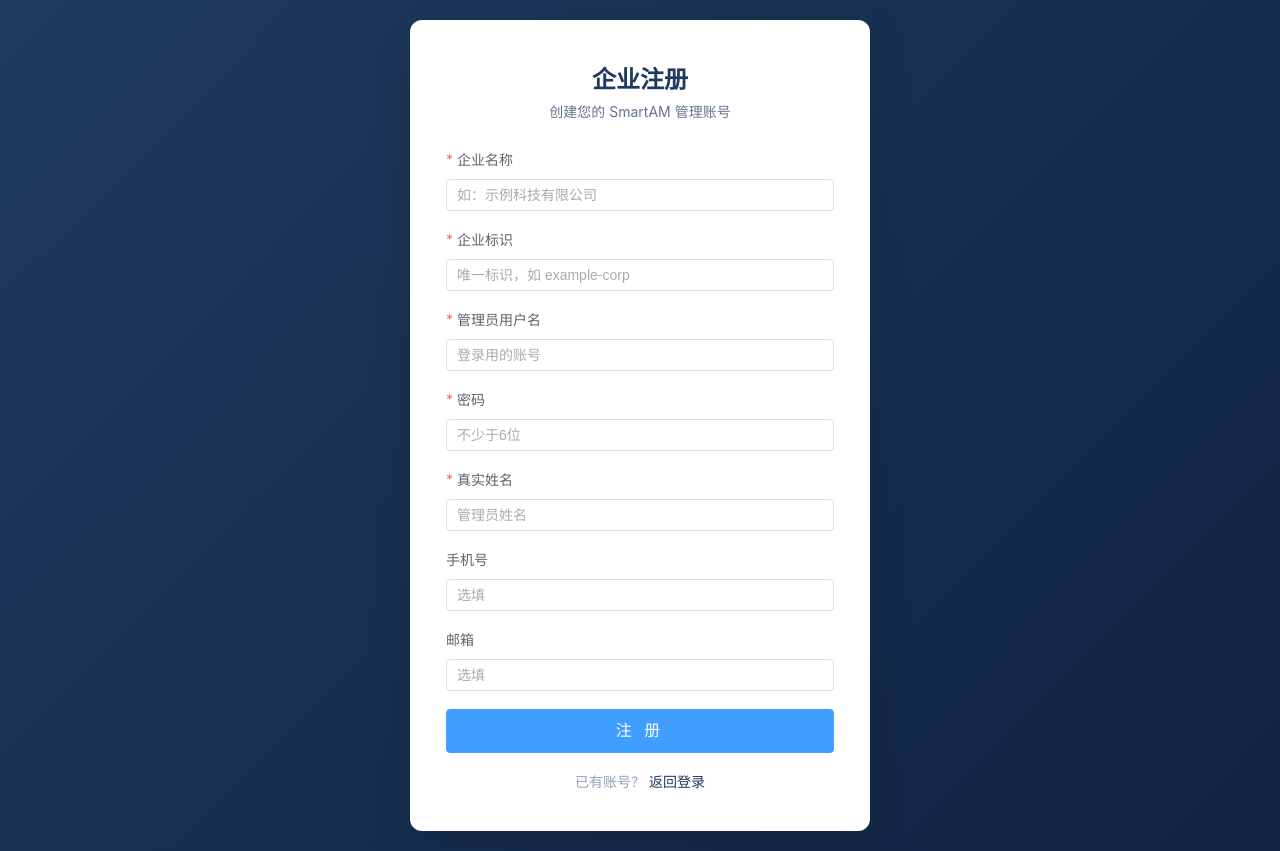
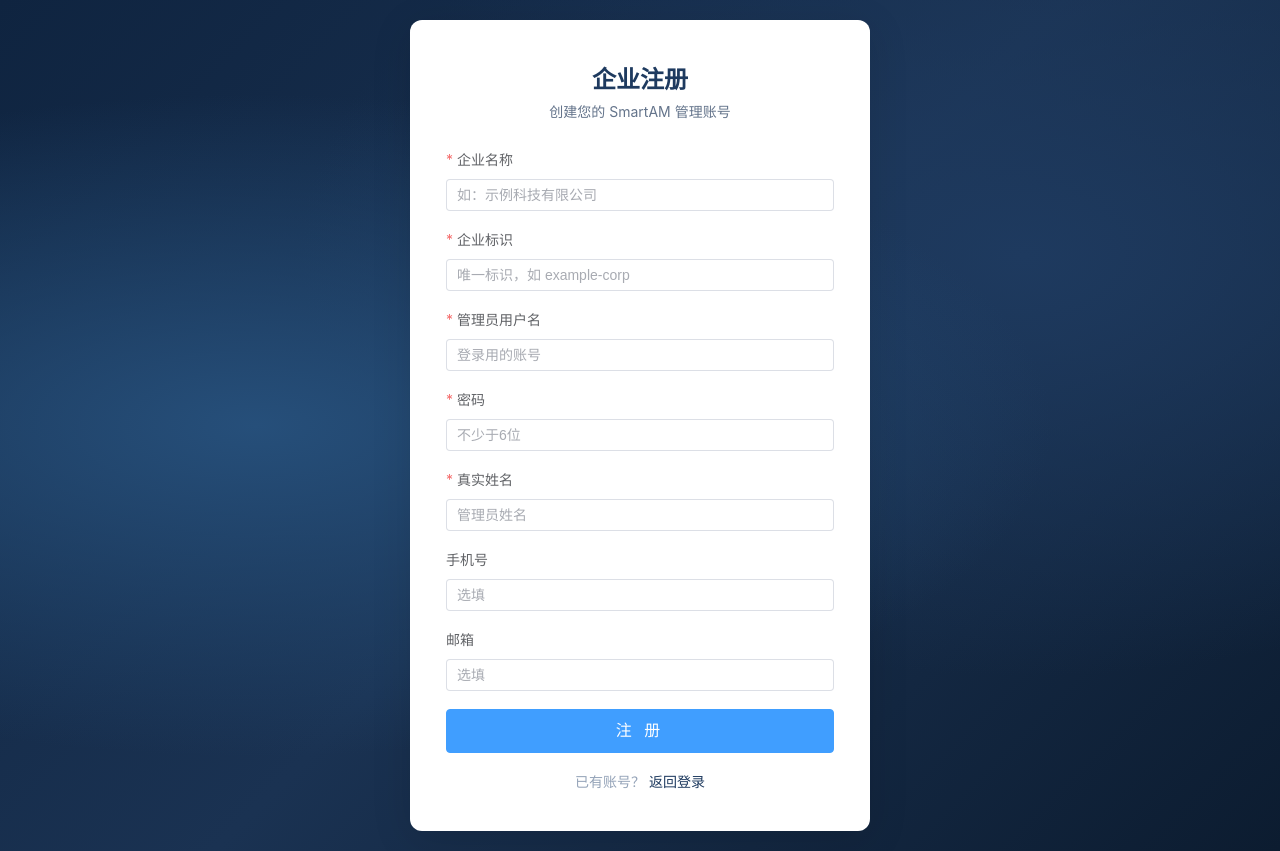
Before and after one commit to Bb-02/SmartAM-web, a Vue app: page /register in a window 1280 px wide. Built offline with nearby package versions, Linux system fonts and the light colour scheme.

Commit message:
完善UI页面

```diff
--- a/src/views/login/LoginView.vue
+++ b/src/views/login/LoginView.vue
@@ -107,7 +107,10 @@ async function handleLogin() {
   justify-content: center;
   min-height: 100vh;
   padding: 20px;
-  background: linear-gradient(135deg, #1e3a5f 0%, #0f2440 100%);
+  background:
+    radial-gradient(ellipse at 20% 50%, #264f7a 0%, transparent 55%),
+    radial-gradient(ellipse at 80% 30%, #1e3a5f 0%, transparent 50%),
+    linear-gradient(135deg, #0f2440 0%, #1a3252 50%, #0c1c30 100%);
 }
 
 .auth-card {
--- a/src/views/register/RegisterView.vue
+++ b/src/views/register/RegisterView.vue
@@ -145,7 +145,10 @@ async function handleRegister() {
   justify-content: center;
   min-height: 100vh;
   padding: 20px;
-  background: linear-gradient(135deg, #1e3a5f 0%, #0f2440 100%);
+  background:
+    radial-gradient(ellipse at 20% 50%, #264f7a 0%, transparent 55%),
+    radial-gradient(ellipse at 80% 30%, #1e3a5f 0%, transparent 50%),
+    linear-gradient(135deg, #0f2440 0%, #1a3252 50%, #0c1c30 100%);
 }
 
 .auth-card {
```
